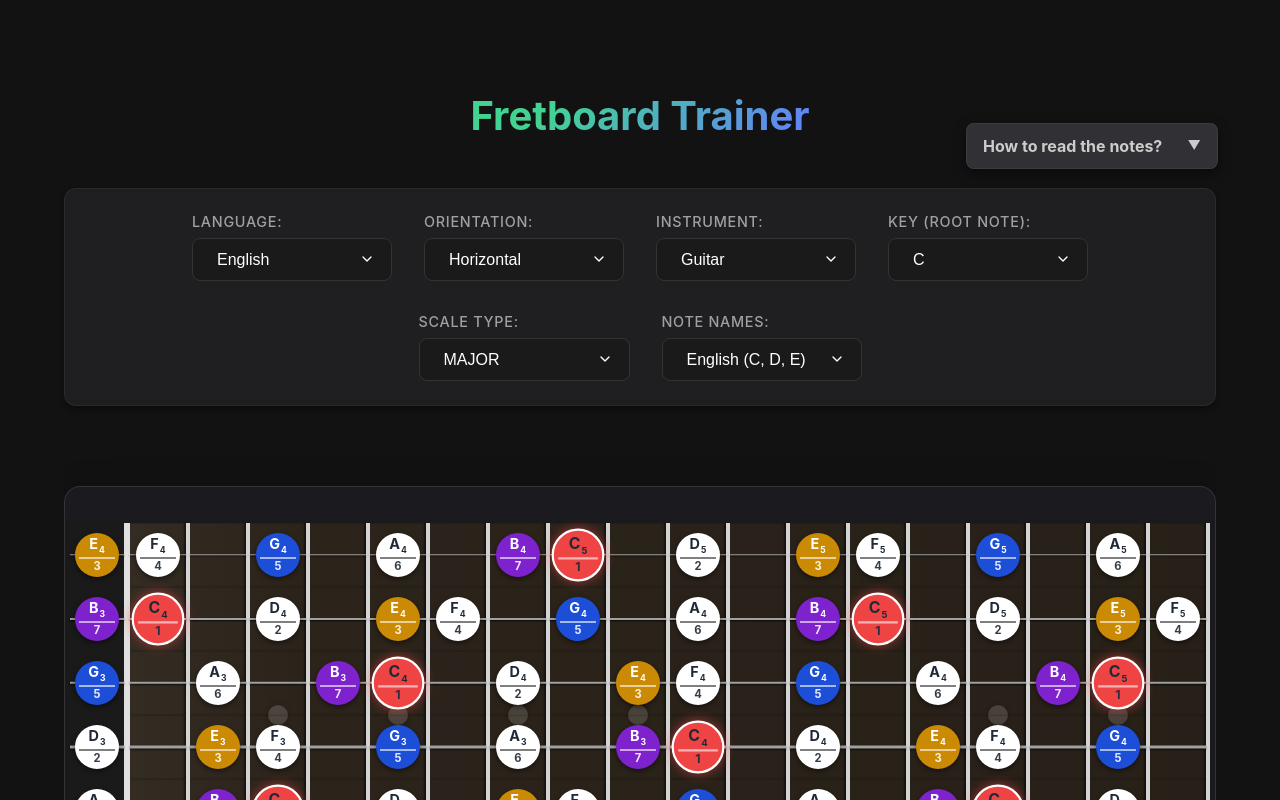
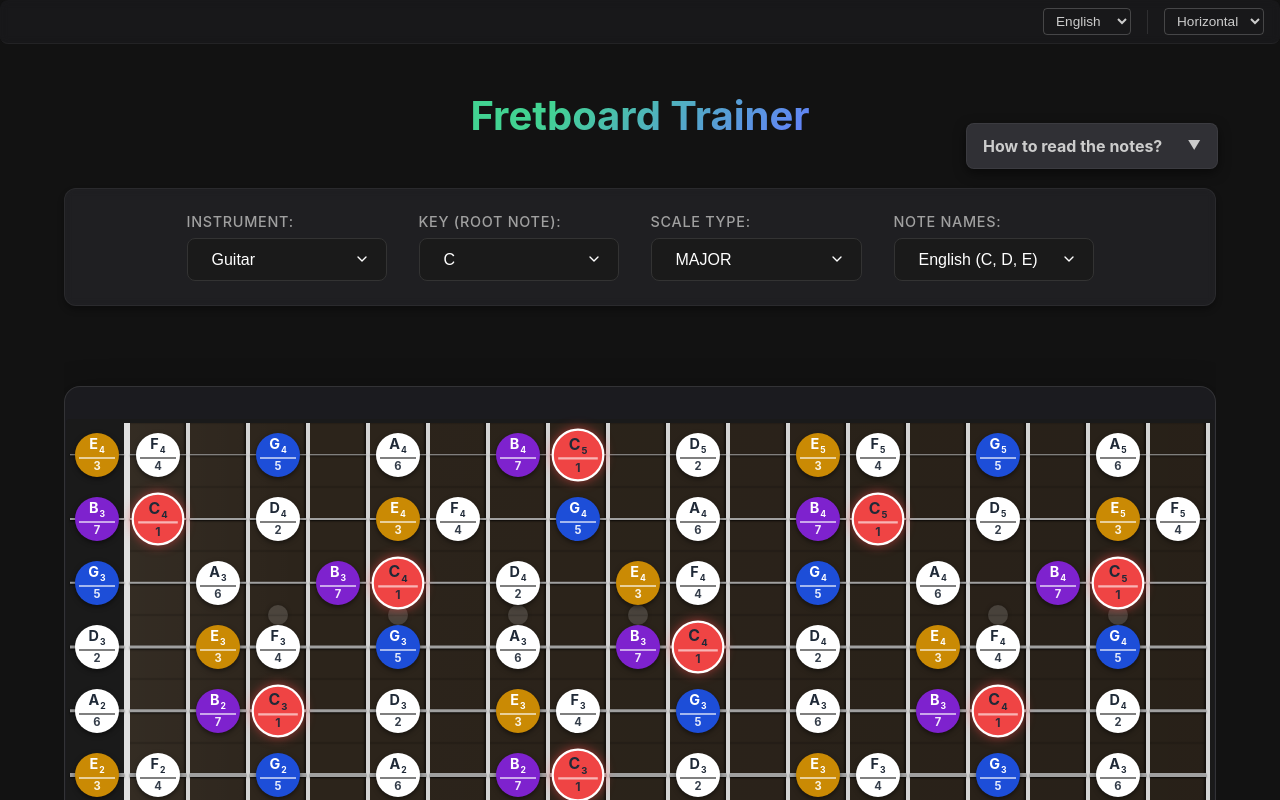
Before and after one commit to francisco-ebi/fretboard-trainer, a React (Vite) app: page / in a window 1280 px wide. Shown: the top 800 px of the page. Built offline with nearby package versions, Linux system fonts and the light colour scheme.

Commit message:
feat: added top bar

```diff
--- a/src/App.tsx
+++ b/src/App.tsx
@@ -4,6 +4,7 @@ import './App.css'; // We might remove this if we use index.css for everything,
 import Fretboard, { type Orientation } from './components/Fretboard';
 import Controls from './components/Controls';
 import HelpSection from './components/HelpSection';
+import TopBar from './components/TopBar';
 import { getScale, type Note, type ScaleType, type NamingSystem, type Instrument } from './utils/musicTheory';
 
 function App() {
@@ -46,6 +47,10 @@ function App() {
 
   return (
     <div className="app-container">
+      <TopBar
+        orientation={orientation}
+        onOrientationChange={setOrientation}
+      />
       <header className="app-header">
         <h1>{t('title')}</h1>
         <p></p>
@@ -61,8 +66,6 @@ function App() {
           onNamingSystemChange={setNamingSystem}
           instrument={instrument}
           onInstrumentChange={setInstrument}
-          orientation={orientation}
-          onOrientationChange={setOrientation}
         />
 
         <HelpSection />
--- a/src/components/Controls.tsx
+++ b/src/components/Controls.tsx
@@ -1,7 +1,6 @@
 import React from 'react';
 import { useTranslation } from 'react-i18next';
 import { CHROMATIC_SCALE, SCALES, INSTRUMENT_CONFIGS, type Note, type ScaleType, type NamingSystem, type Instrument } from '../utils/musicTheory';
-import { type Orientation } from './Fretboard';
 import './Controls.css';
 
 interface ControlsProps {
@@ -13,8 +12,6 @@ interface ControlsProps {
     onNamingSystemChange: (system: NamingSystem) => void;
     instrument: Instrument;
     onInstrumentChange: (instrument: Instrument) => void;
-    orientation: Orientation;
-    onOrientationChange: (orientation: Orientation) => void;
 }
 
 const Controls: React.FC<ControlsProps> = ({
@@ -25,38 +22,12 @@ const Controls: React.FC<ControlsProps> = ({
     namingSystem,
     onNamingSystemChange,
     instrument,
-    onInstrumentChange,
-    orientation,
-    onOrientationChange
+    onInstrumentChange
 }) => {
-    const { t, i18n } = useTranslation();
+    const { t } = useTranslation();
 
     return (
         <div className="controls">
-            <div className="control-group">
-                <label htmlFor="language-select">{t('language')}:</label>
-                <select
-                    id="language-select"
-                    value={i18n.resolvedLanguage}
-                    onChange={(e) => i18n.changeLanguage(e.target.value)}
-                >
-                    <option value="en">English</option>
-                    <option value="es">Español</option>
-                </select>
-            </div>
-
-            <div className="control-group">
-                <label htmlFor="orientation-select">{t('controls.orientation')}:</label>
-                <select
-                    id="orientation-select"
-                    value={orientation}
-                    onChange={(e) => onOrientationChange(e.target.value as Orientation)}
-                >
-                    <option value="HORIZONTAL">{t('orientations.HORIZONTAL')}</option>
-                    <option value="VERTICAL">{t('orientations.VERTICAL')}</option>
-                </select>
-            </div>
-
             <div className="control-group">
                 <label htmlFor="instrument-select">{t('controls.instrument')}:</label>
                 <select
--- /dev/null
+++ b/src/components/TopBar.css
@@ -0,0 +1,64 @@
+.top-bar {
+    display: flex;
+    justify-content: flex-end;
+    align-items: center;
+    padding: 0.5rem 1rem;
+    background: rgba(30, 30, 35, 0.5);
+    backdrop-filter: blur(4px);
+    -webkit-backdrop-filter: blur(4px);
+    border-bottom: 1px solid rgba(255, 255, 255, 0.05);
+    gap: 1rem;
+    position: absolute;
+    top: 0;
+    z-index: 90;
+    /* Below help section (100) */
+    width: 100%;
+    box-sizing: border-box;
+    margin-bottom: 1rem;
+    border-radius: 8px;
+    /* Optional, user said "thin top menu", maybe full width is better? But app is centered. */
+}
+
+.top-bar-item {
+    display: flex;
+    align-items: center;
+}
+
+.top-bar-select {
+    background: transparent;
+    color: #ccc;
+    border: 1px solid rgba(255, 255, 255, 0.2);
+    border-radius: 4px;
+    padding: 0.25rem 0.5rem;
+    font-size: 0.85rem;
+    cursor: pointer;
+    transition: all 0.2s ease;
+}
+
+.top-bar-select:hover {
+    background: rgba(255, 255, 255, 0.1);
+    color: white;
+}
+
+.top-bar-select:focus {
+    outline: none;
+    border-color: #646cff;
+}
+
+.top-bar-divider {
+    width: 1px;
+    height: 1.5rem;
+    background: rgba(255, 255, 255, 0.1);
+}
+
+.sr-only {
+    position: absolute;
+    width: 1px;
+    height: 1px;
+    padding: 0;
+    margin: -1px;
+    overflow: hidden;
+    clip: rect(0, 0, 0, 0);
+    white-space: nowrap;
+    border-width: 0;
+}
--- /dev/null
+++ b/src/components/TopBar.tsx
@@ -0,0 +1,47 @@
+import React from 'react';
+import { useTranslation } from 'react-i18next';
+import { type Orientation } from './Fretboard';
+import './TopBar.css';
+
+interface TopBarProps {
+    orientation: Orientation;
+    onOrientationChange: (orientation: Orientation) => void;
+}
+
+const TopBar: React.FC<TopBarProps> = ({ orientation, onOrientationChange }) => {
+    const { t, i18n } = useTranslation();
+
+    return (
+        <div className="top-bar">
+            <div className="top-bar-item">
+                <label htmlFor="top-language-select" className="sr-only">{t('language')}</label>
+                <select
+                    id="top-language-select"
+                    value={i18n.resolvedLanguage}
+                    onChange={(e) => i18n.changeLanguage(e.target.value)}
+                    className="top-bar-select"
+                >
+                    <option value="en">English</option>
+                    <option value="es">Español</option>
+                </select>
+            </div>
+
+            <div className="top-bar-divider"></div>
+
+            <div className="top-bar-item">
+                <label htmlFor="top-orientation-select" className="sr-only">{t('controls.orientation')}</label>
+                <select
+                    id="top-orientation-select"
+                    value={orientation}
+                    onChange={(e) => onOrientationChange(e.target.value as Orientation)}
+                    className="top-bar-select"
+                >
+                    <option value="HORIZONTAL">{t('orientations.HORIZONTAL')}</option>
+                    <option value="VERTICAL">{t('orientations.VERTICAL')}</option>
+                </select>
+            </div>
+        </div>
+    );
+};
+
+export default TopBar;
```
